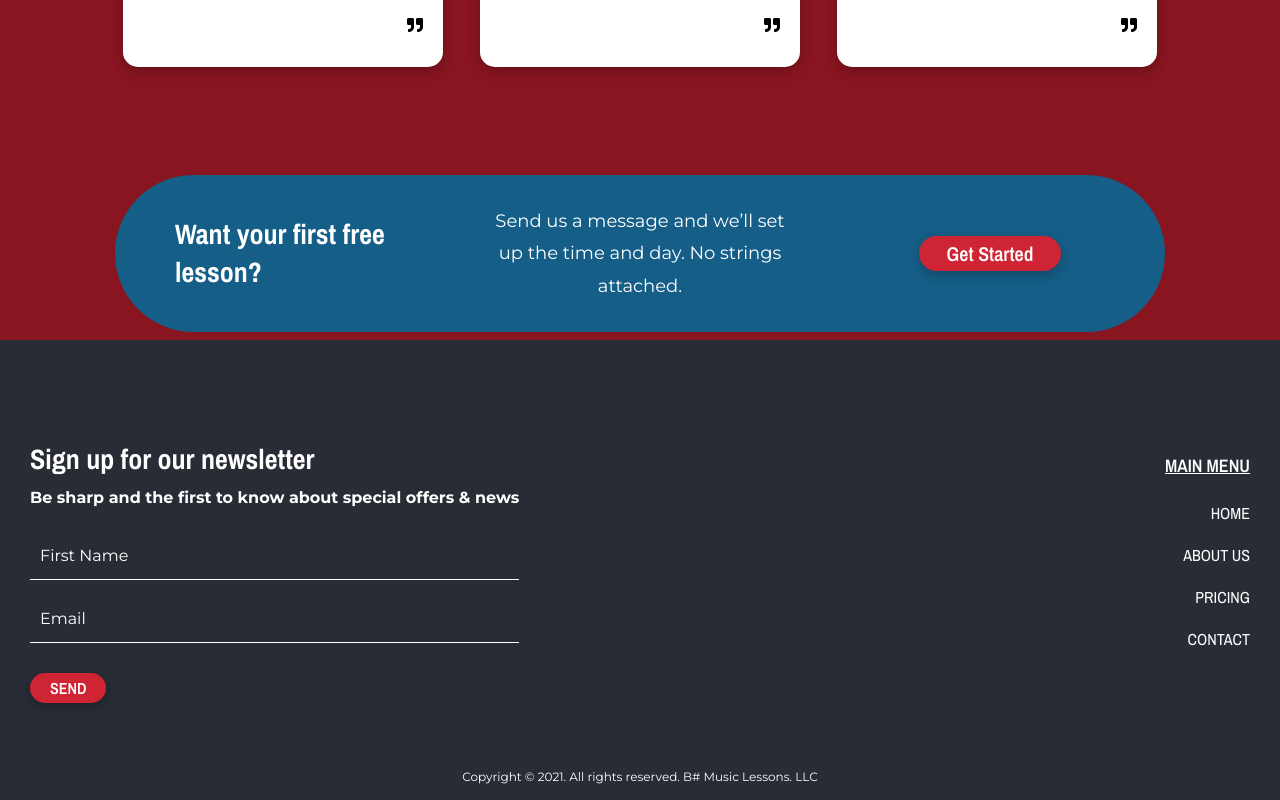
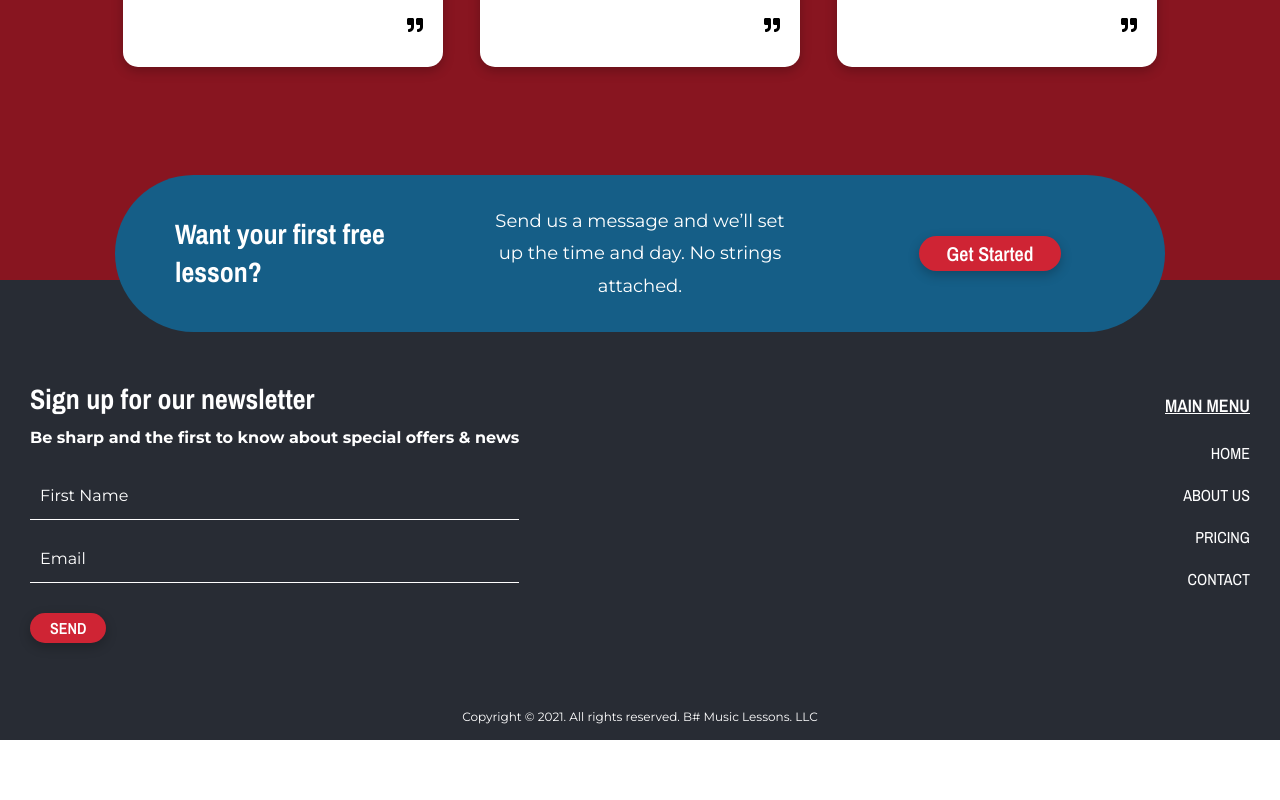
Before and after one commit to lfranckx/bsharp, a React (Create React App) app: page / in a window 1280 px wide. Shown: the part 3858-4658 px from the top of the page. After the commit the page ends 4598 px from the top, so only its background shows below. Built offline with nearby package versions, Linux system fonts and the light colour scheme.

Commit message:
move content-bar down over footer

```diff
--- a/src/styles/Testimonials.scss
+++ b/src/styles/Testimonials.scss
@@ -80,6 +80,7 @@
             background: $blue;
             max-width: $midsize;
             margin: auto;
+            margin-bottom: -60px;
             padding: 30px 60px;
             border-radius: 80px;
             z-index: 2;
```
